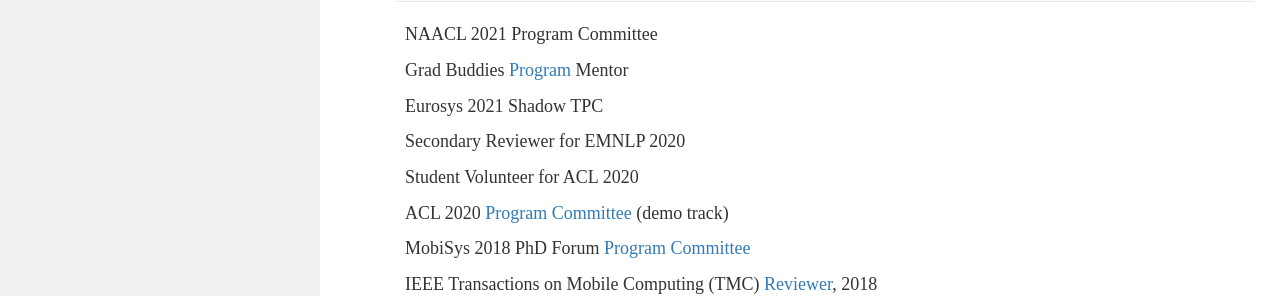
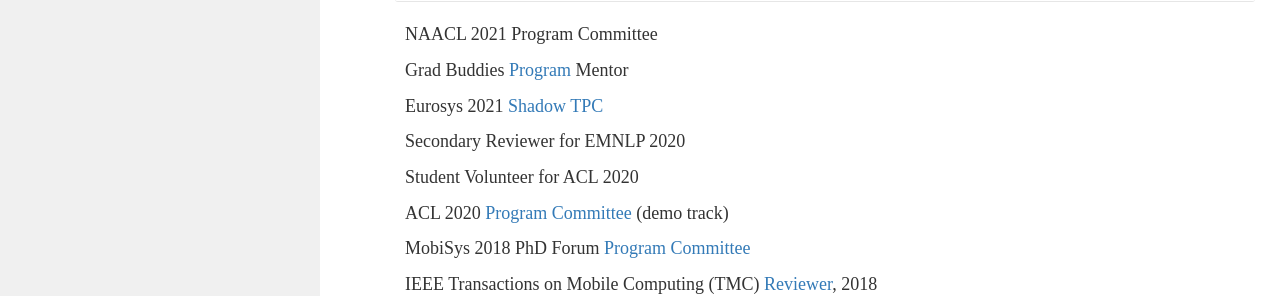
Before and after one commit to csarron/csarron.github.io, a Jekyll site: the page built from index.md, in a window 1280 px wide. Shown: the part 1856-2152 px from the top of the page. Built offline with Jekyll 4.4.1, drawn with Linux system fonts in a browser that asks for light colours; some of the changed lines change nothing that is shown.

Commit message:
add pc link

```diff
--- a/index.md
+++ b/index.md
@@ -160,7 +160,7 @@
     items:
       - name: NAACL 2021 Program Committee
       - name: Grad Buddies [Program](https://www3.cs.stonybrook.edu/~csgso/gradbuddies.html) Mentor
-      - name: Eurosys 2021 Shadow TPC
+      - name: Eurosys 2021 [Shadow TPC](https://2021.eurosys.org/shadow-program-committe.html#pc)
       - name: Secondary Reviewer for EMNLP 2020
       - name: Student Volunteer for ACL 2020
       - name: ACL 2020 [Program Committee](https://www.aclweb.org/anthology/2020.acl-demos.0.pdf) (demo track)
```
